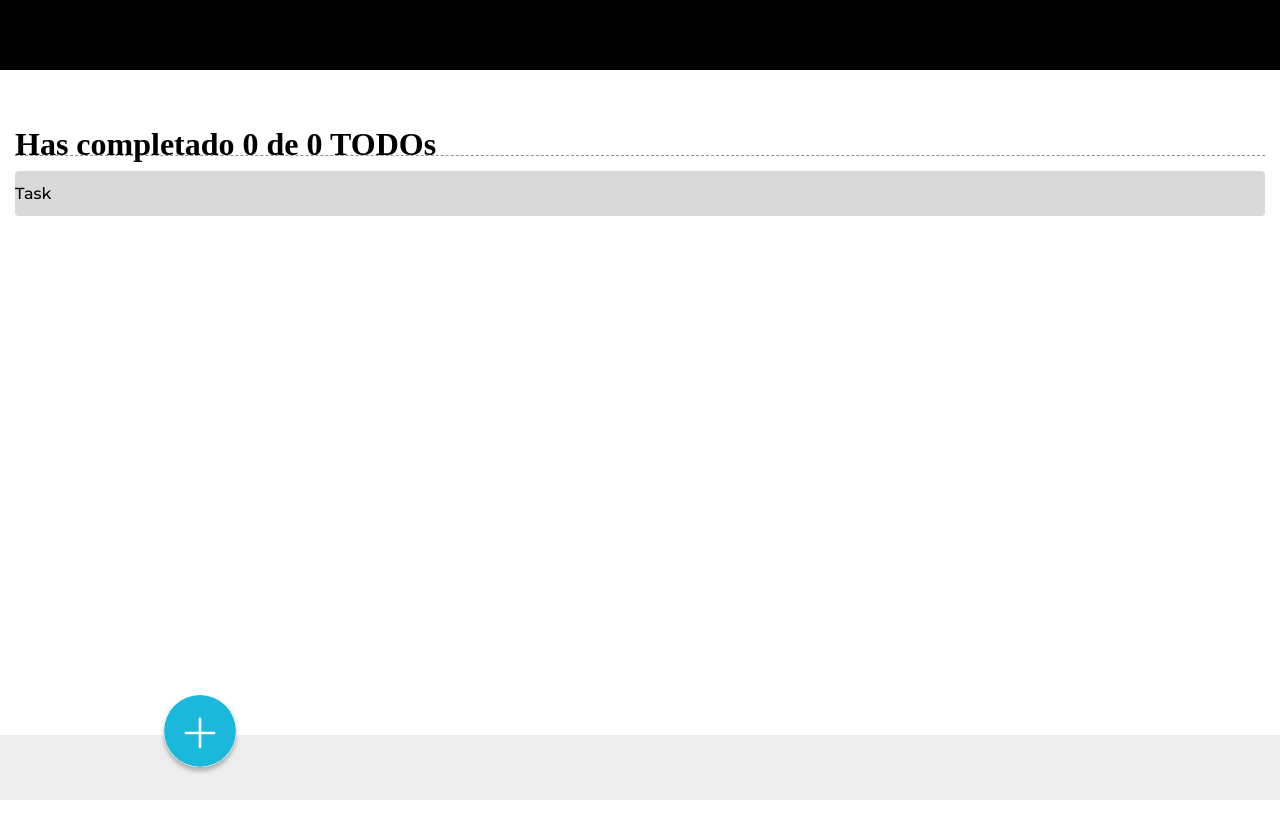
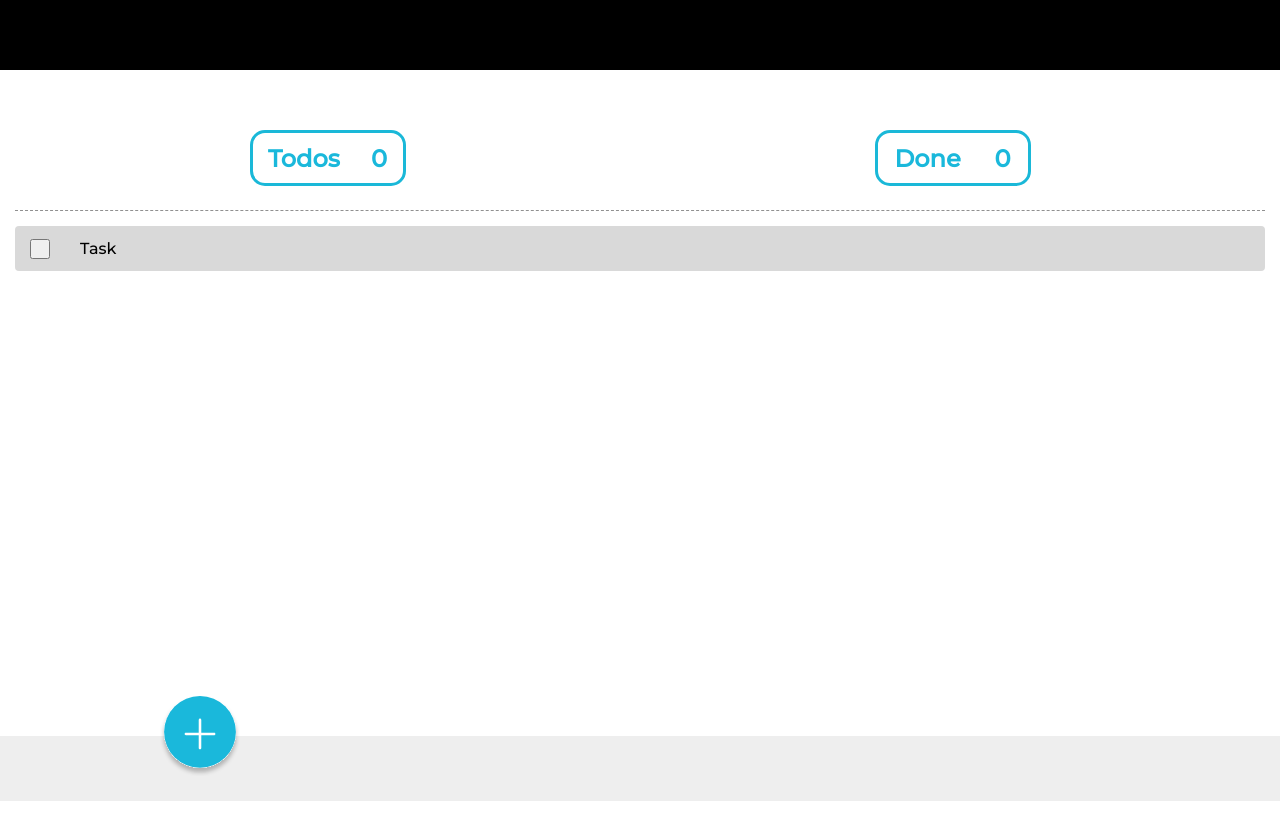
Before and after one commit to LuisFelipeRojasG/todoMachine, a React (Create React App) app: page / in a window 1280 px wide. Both pictures are taken after a click on the button "Start". Shown: the top 840 px of the page. Built offline with nearby package versions, Linux system fonts and the light colour scheme; some icons are missing.

Commit message:
Modificando componente principal

```diff
--- a/src/components/TodoCounter.jsx
+++ b/src/components/TodoCounter.jsx
@@ -1,15 +1,24 @@
 import React from "react";
 import { TodoContext } from "../context/indexContext";
 import { useContext } from "react";
+import '../styles/todoCounter.css';
 
 function TodoCounter() {
 
     const { completedTodos, totalTodos, } = useContext(TodoContext);
 
     return (
-        <h1>
-            Has completado {completedTodos} de {totalTodos} TODOs
-        </h1>
+        <div className="todoCounter">
+            <div className="todoCounter__option">
+                <p>Todos</p>
+                <p>{totalTodos}</p>
+            </div>
+            <div className="todoCounter__option">
+                <p>Done</p>
+                <p>{completedTodos}</p>
+            </div>
+        </div>
+
     );
 }
 
--- a/src/components/TodoCreate.jsx
+++ b/src/components/TodoCreate.jsx
@@ -1,6 +1,6 @@
 import React, { useContext, useState } from 'react';
 import { TodoLogo } from './TodoLogo';
-import logo from '../assets/icon_X.png';
+import close from '../assets/icon_X.png';
 import '../styles/TodoCreate.css'
 import { TodoContext } from '../context/indexContext';
 
@@ -28,10 +28,12 @@ function TodoCreate () {
 
     const onChangeTitle = (event) => {
         setNewTitleValue(event.target.value);
+        console.log(setNewTitleValue);
     }
 
     const onChangeDescrip = (event) => {
         setNewDescripValue(event.target.value);
+        console.log(event.target.value);
     }
 
 
@@ -39,7 +41,7 @@ function TodoCreate () {
         <div className='todoCreate' >
             <div className="todoCreate__navBar">
                 <h1>ADD TASK</h1>
-                <img src={logo} alt="Close" onClick={closeModal}/>
+                <img src={close} alt="Close" onClick={closeModal}/>
             </div>
             <div className='todoCreate__container'>
                 <span className='container__logo'>
--- a/src/components/TodoItem.jsx
+++ b/src/components/TodoItem.jsx
@@ -3,19 +3,19 @@ import '../styles/todoItem.css'
 
 function TodoItem ({text, completed, description}) {
     return (
-        <>
-            <li className="todoItem">
-                <p className={`TodoItem-p ${completed && 'TodoItem-p--complete'}`}>
+        <div className="todoItem">
+            <div className="todoItem--button">
+                <button typeof="checked"></button>
+            </div>
+            <div className="todoItem--text">
+                <p className={`todoItem--title`}>
                     {text}
                 </p>
-                <p className={`TodoItem-p ${completed && 'TodoItem-p--complete'}`}>
+                <p className={`todoItem--description`}>
                     {description}
                 </p>
-                <span  className="Icon Icon-delete" onClick={{/*onDelete*/}}>
-                    x
-                </span>
-            </li>
-        </>
+            </div>
+        </div>
     );
 }
 
--- a/src/components/TodoList.jsx
+++ b/src/components/TodoList.jsx
@@ -1,13 +1,14 @@
 import React from "react";
 import { TodoContext } from '../context/indexContext';
 import { TodoItem } from "./TodoItem";
+import '../styles/todoList.css';
 
 function TodoList () {
 
     const {searchedTodos} = React.useContext(TodoContext);
 
     return (
-        <div>
+        <div className="todoContainer">
             {searchedTodos.map(todo => (
                 <TodoItem
                     key={todo.text}
--- a/src/components/TodoPrincipal.jsx
+++ b/src/components/TodoPrincipal.jsx
@@ -27,6 +27,7 @@ function TodoPrincipal () {
                     <TodoCounter />
                 </div>
                 <div className="body__itemHeader">
+                    <button typeof="checked"></button>
                     <p>Task</p>
                 </div>
                 <div className="listOfTodos">
--- a/src/context/indexContext.js
+++ b/src/context/indexContext.js
@@ -42,12 +42,12 @@ function TodoProvider ({children}) {
         });
     }
 
-    const addTodo = (text, descrip) => {
+    const addTodo = (text, description) => {
         const newTodos = [...todos];
         newTodos.push({
             completed:false,
             text,
-            descrip,
+            description,
         });
         saveTodos(newTodos);
     }
--- a/src/styles/todoBottonBar.css
+++ b/src/styles/todoBottonBar.css
@@ -1,9 +1,9 @@
 
 .todoBottonBar {
-    position: sticky;
+    position: fixed;
     width: 100vw;
     height: 65px;
-    top: 100%;
+    top: 92%;
     background: #EEEEEE;
 }
 
--- /dev/null
+++ b/src/styles/todoCounter.css
@@ -0,0 +1,19 @@
+.todoCounter {
+    display: flex;
+    width: 100%;
+    height: 50px;
+    justify-content: space-around;
+}
+
+.todoCounter__option {
+    display: flex;
+    justify-content: space-around;
+    align-items: center;
+    width: 150px;
+    height: 100%;
+    font-size: x-large;
+    font-weight: 700;
+    border: 3px solid #1ab8d8;
+    border-radius: 15px;
+    color: #1AB8DB;
+}
--- a/src/styles/todoItem.css
+++ b/src/styles/todoItem.css
@@ -1,8 +1,27 @@
-li {
-    width: 100%;
-    height: auto;
+.todoItem {
+    display: flex;
+    align-items: center;
+    margin-bottom: 20px;
     background-color: rgba(217, 217, 217, 0.5);
-    margin-bottom: 20px;
-    border-radius: 4px;
-    list-style: none;
+    border-radius: 15px;
 }
+
+.todoItem--button button {
+    width: 50px;
+    height: 50px;
+    margin: 10px;
+    border-radius: 15px;
+    border: 3px solid rgba(26, 184, 219, 1);
+}
+
+.todoItem--text {
+    margin: 0 20px;
+    font-size: 20px;
+}
+
+.todoItem--title {
+    width: 90%;
+    height: 15px;
+    margin-bottom: 5px;
+    font-weight: 800;
+}
--- a/src/styles/todoList.css
+++ b/src/styles/todoList.css
@@ -0,0 +1,4 @@
+.todoContainer {
+    width: 100%;
+    height: auto;
+}
--- a/src/styles/todoPrincipal.css
+++ b/src/styles/todoPrincipal.css
@@ -3,7 +3,7 @@
     position: absolute;
     top: 0;
     width: 100vw;
-    height: 100vh;
+    height: 100%;
 }
 
 .todoPrincipalLogo {
@@ -24,8 +24,8 @@
 }
 
 .body__controls {
-    height: 50px;
-    margin: 15px;
+    height: 80px;
+    margin: 40px 15px 10px;
     display: flex;
     justify-content: space-between;
     border-bottom: 1px dashed rgba(34, 34, 34, 0.5);
```
